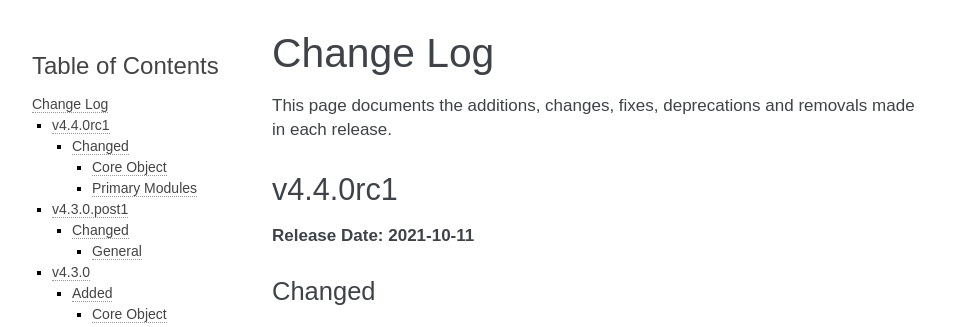
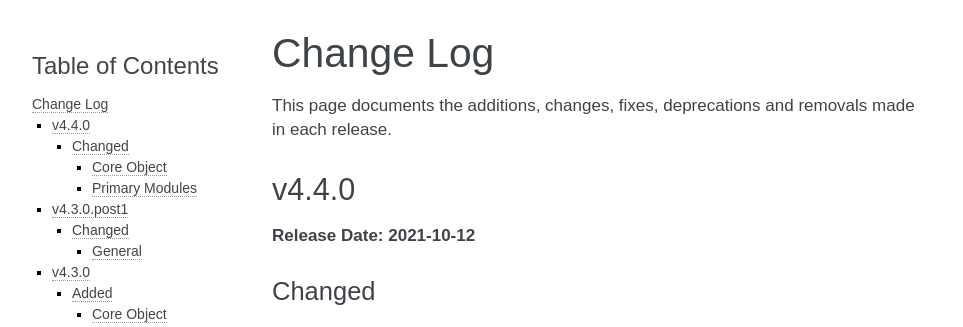
Before and after one commit to jeffshurtliff/khoros, a Sphinx documentation site: the page built from docs/changelog.rst, in a window 1280 px wide and 900 px high. Shown: the top 327 px of the window, without its empty margins (148-1111 px from the left). Built offline with Sphinx 7.4.7, drawn with Linux system fonts in a browser that asks for light colours.

Commit message:
Changed the version to 4.4.0

```diff
--- a/docs/changelog.rst
+++ b/docs/changelog.rst
@@ -3,10 +3,10 @@ Change Log
 ##########
 This page documents the additions, changes, fixes, deprecations and removals made in each release.
 
-*********
-v4.4.0rc1
-*********
-**Release Date: 2021-10-11**
+******
+v4.4.0
+******
+**Release Date: 2021-10-12**
 
 Changed
 =======
--- a/khoros/utils/version.py
+++ b/khoros/utils/version.py
@@ -6,7 +6,7 @@
 :Example:           ``__version__ = version.get_full_version()``
 :Created By:        Jeff Shurtliff
 :Last Modified:     Jeff Shurtliff
-:Modified Date:     11 Oct 2021
+:Modified Date:     12 Oct 2021
 """
 
 import json
@@ -15,7 +15,7 @@ import urllib.request
 from . import log_utils
 
 # Define special and global variables
-__version__ = "4.4.0rc1"
+__version__ = "4.4.0"
 latest_version_reported = False
 logger = log_utils.initialize_logging(__name__)
 
```
Also changed, not shown: README.md (+1 -1 lines).
